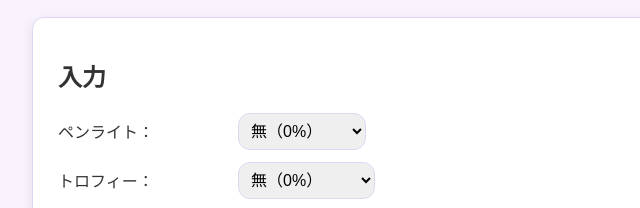
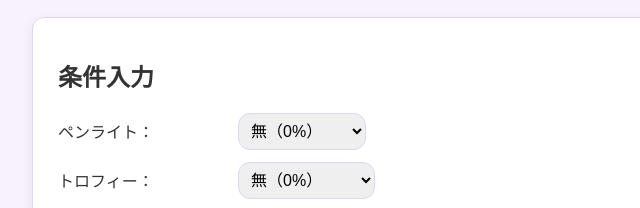
Before and after one commit to tatsuyaqwer/fes-calc, a plain HTML site: page index.html in a window 1280 px wide. Shown: the part 172-380 px from the top of the page, 182-822 px from the left. Drawn offline with Linux system fonts and the light colour scheme; no server answers.

Commit message:
Update index.html

```diff
--- a/index.html
+++ b/index.html
@@ -20,7 +20,7 @@
 
 <section id="input-panel">
 
-    <h2>入力</h2>
+    <h2>条件入力</h2>
 
     <div class="input-row">
         <label for="penlight">ペンライト：</label>
```
